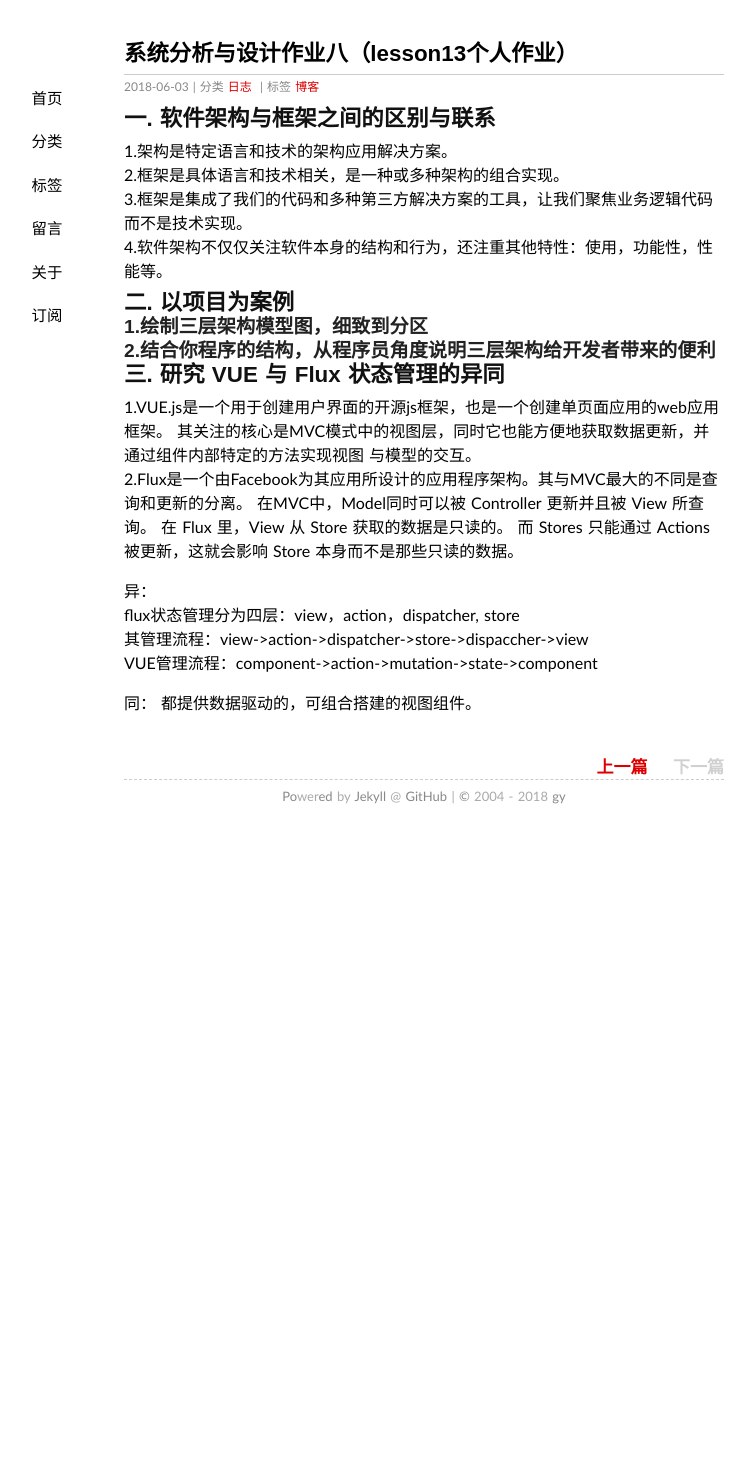
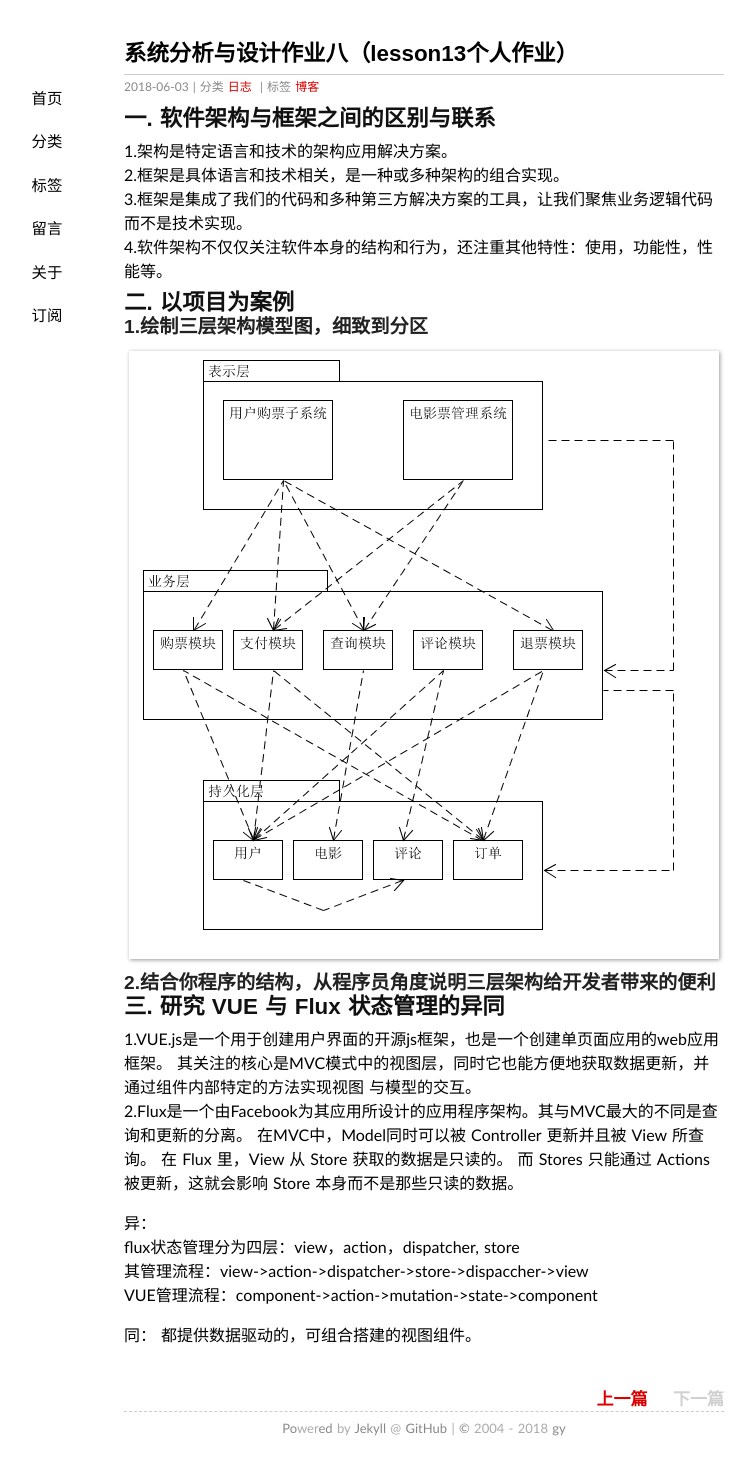
Before and after one commit to gaoynui/gaoynui.github.io, a Jekyll site: the page built from _posts/2018-06-03-hw8.md, in a window 1280 px wide. Shown: the whole page, without its empty margins (216-971 px from the left). Built offline with Jekyll 4.4.1, drawn with Linux system fonts in a browser that asks for light colours; before the commit the page ends 900 px from its top, so only the background shows below that.

Commit message:
Update 2018-06-03-hw8.md

```diff
--- a/_posts/2018-06-03-hw8.md
+++ b/_posts/2018-06-03-hw8.md
@@ -12,7 +12,9 @@ tags: 博客
 4.软件架构不仅仅关注软件本身的结构和行为，还注重其他特性：使用，功能性，性能等。
 ## 二. 以项目为案例
 ### 1.绘制三层架构模型图，细致到分区
+![](https://github.com/gaoynui/gaoynui.github.io/blob/master/_posts/pictures/three_layers_struct.PNG?raw=true)
 ### 2.结合你程序的结构，从程序员角度说明三层架构给开发者带来的便利
+
 ## 三. 研究 VUE 与 Flux 状态管理的异同
 1.VUE.js是一个用于创建用户界面的开源js框架，也是一个创建单页面应用的web应用框架。
 其关注的核心是MVC模式中的视图层，同时它也能方便地获取数据更新，并通过组件内部特定的方法实现视图
```
